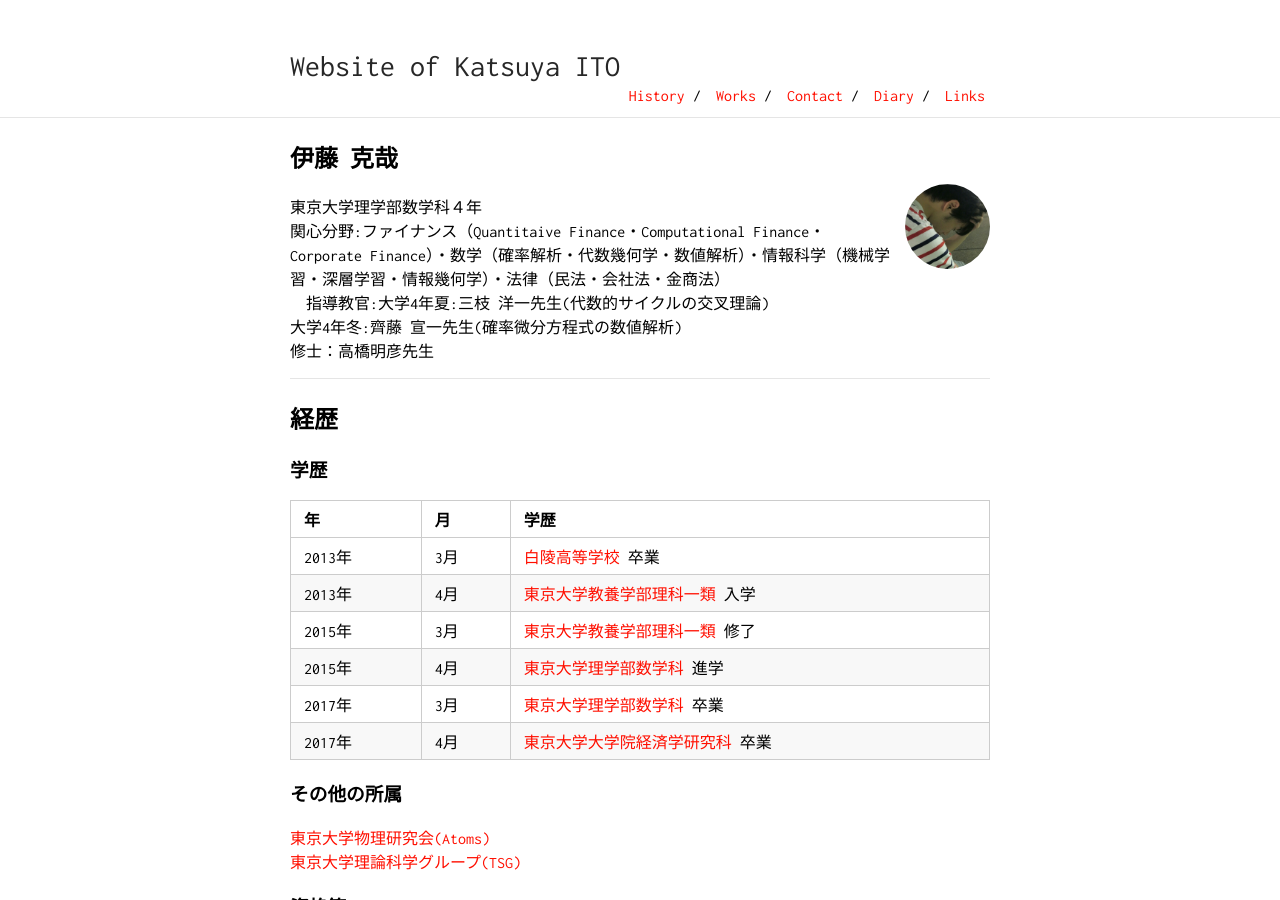
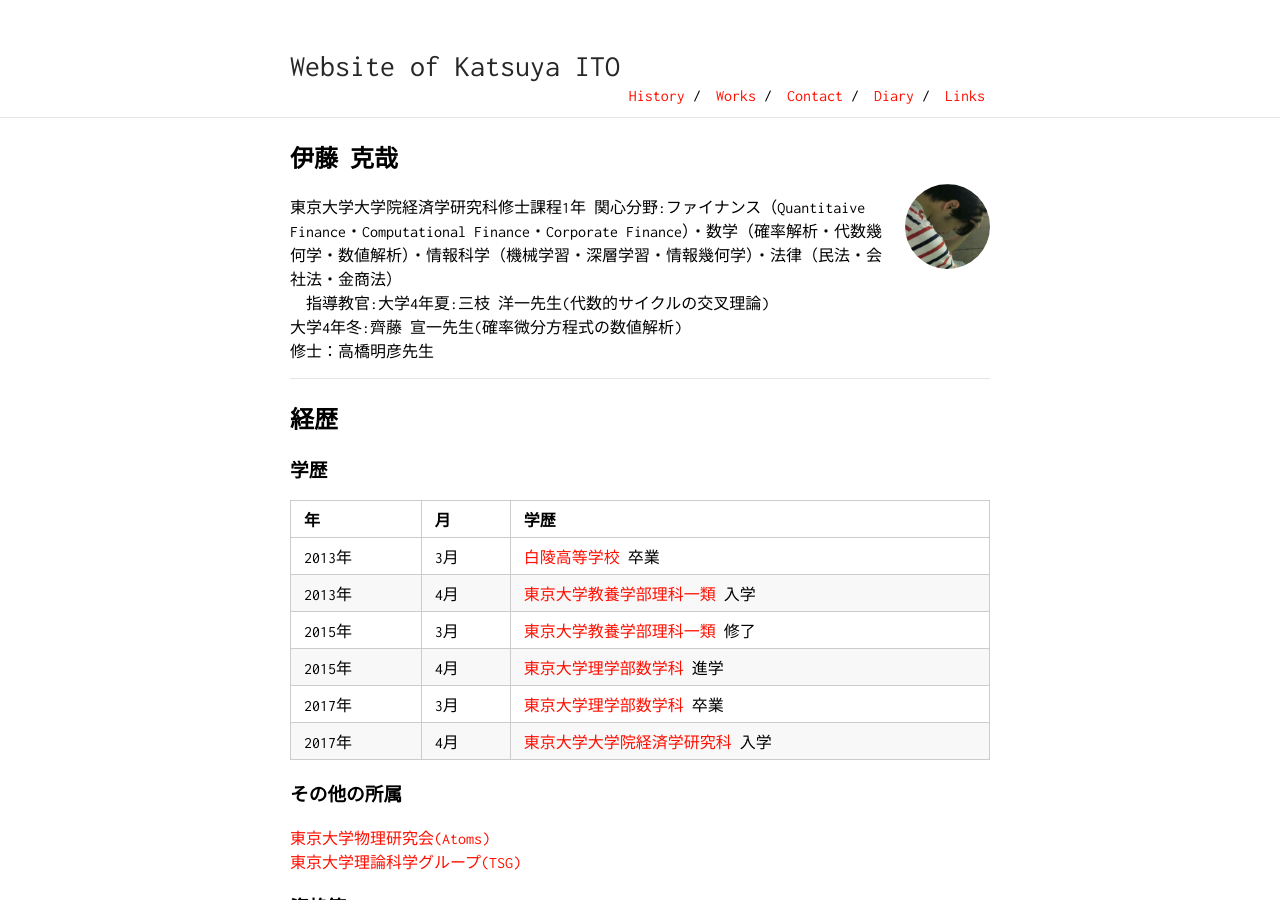
Before and after one commit to KatsuyaITO/KatsuyaITO.github.io, a Jekyll site: the page built from index.md, in a window 1280 px wide and 900 px high. Built offline with Jekyll 4.4.1, drawn with Linux system fonts in a browser that asks for light colours; our own code applies the rules of GitHub Pages for plain Markdown files.

Commit message:
Update index.md

```diff
--- a/index.md
+++ b/index.md
@@ -6,7 +6,7 @@
 
 <img class="profile-picture" src="k1ito.png">
 
-東京大学理学部数学科４年
+東京大学大学院経済学研究科修士課程1年
 関心分野:ファイナンス（Quantitaive Finance・Computational Finance・Corporate Finance）・数学（確率解析・代数幾何学・数値解析）・情報科学（機械学習・深層学習・情報幾何学）・法律（民法・会社法・金商法）<br>
 
 指導教官:大学4年夏:三枝 洋一先生(代数的サイクルの交叉理論)<br>
@@ -28,7 +28,7 @@
 2015年|3月|[東京大学教養学部理科一類](http://www.c.u-tokyo.ac.jp/) 修了
 2015年|4月|[東京大学理学部数学科](http://www.ms.u-tokyo.ac.jp/index-j.html) 進学
 2017年|3月|[東京大学理学部数学科](http://www.ms.u-tokyo.ac.jp/index-j.html) 卒業
-2017年|4月|[東京大学大学院経済学研究科](http://www.e.u-tokyo.ac.jp/) 卒業
+2017年|4月|[東京大学大学院経済学研究科](http://www.e.u-tokyo.ac.jp/) 入学
 
 
 
```
